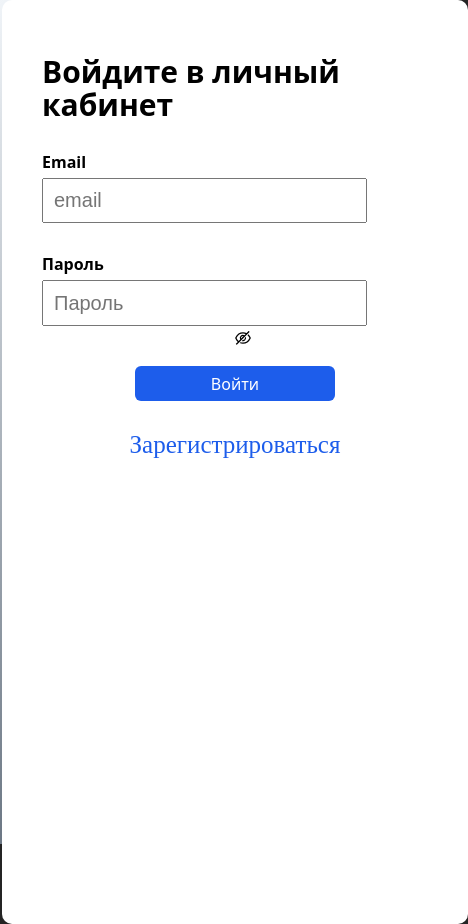
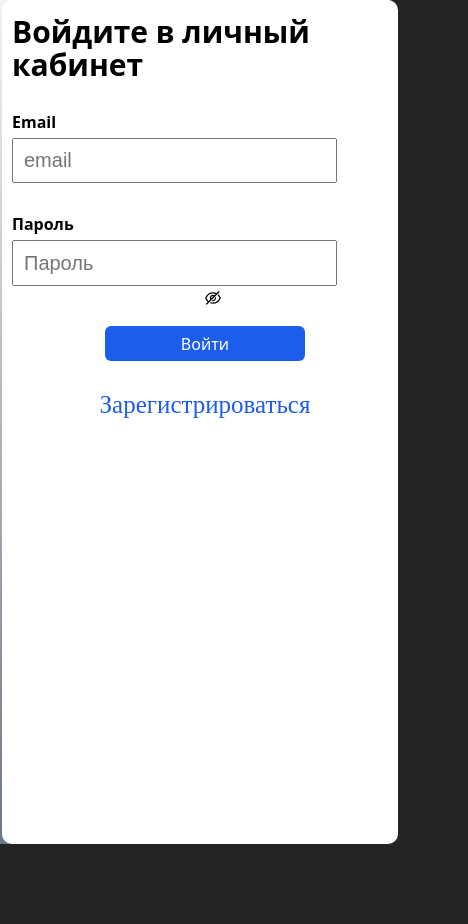
Before and after one commit to Ayvpavel/ToDo, a React (Vite) app: page / in a window 390 px wide. Shown: the whole page, 468 px wide, since content can reach past the window. After the commit the page ends 846 px from the top, so only its background shows below. Built offline with nearby package versions, Linux system fonts and the light colour scheme.

Commit message:
test commit for server5

```diff
--- a/src/App.css
+++ b/src/App.css
@@ -620,7 +620,11 @@ label {
   .inputPassword {
     width: 80%;
   }
-  .formEditPass{
+  .formEditPass {
     width: 100%;
   }
+  .homeCaseBlock {
+    padding: 0;
+    padding-left: 10px;
+  }
 }
```
